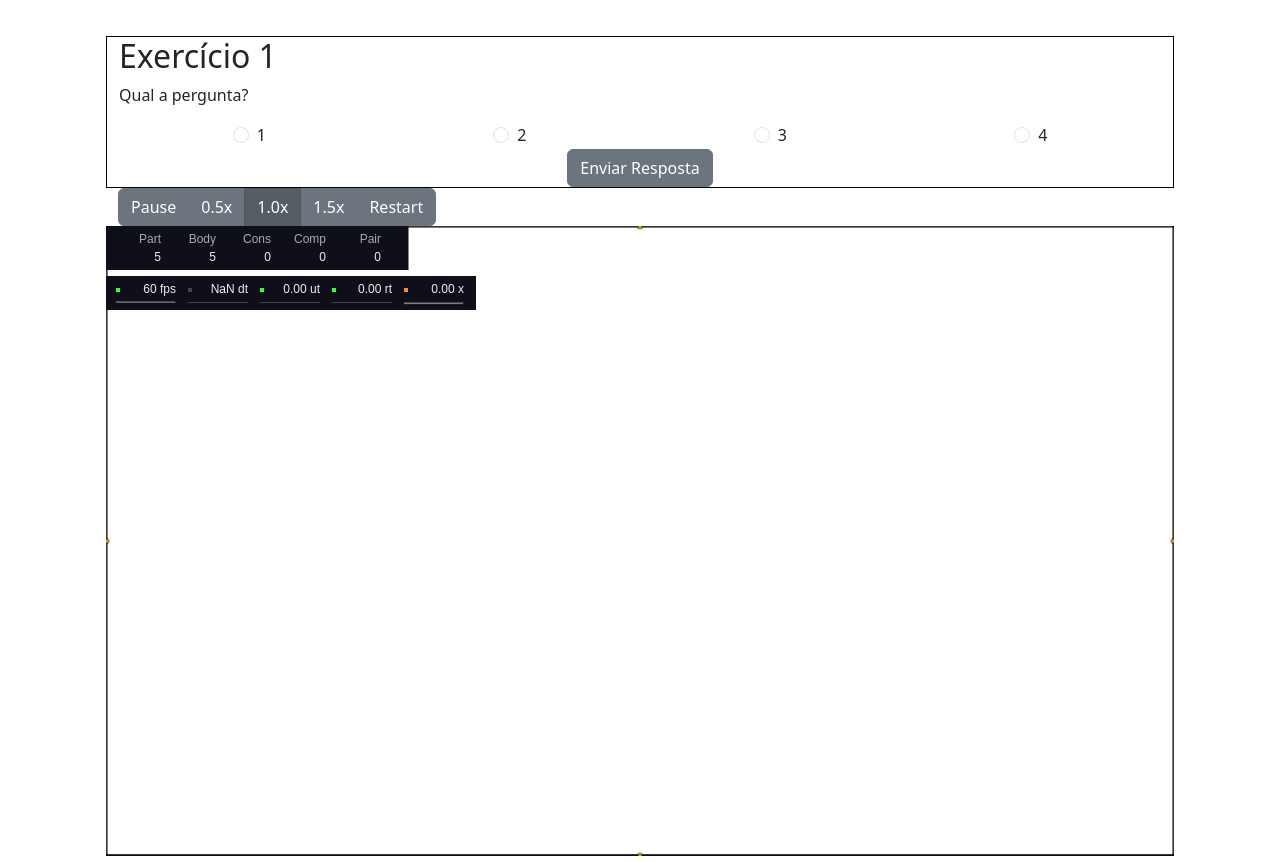
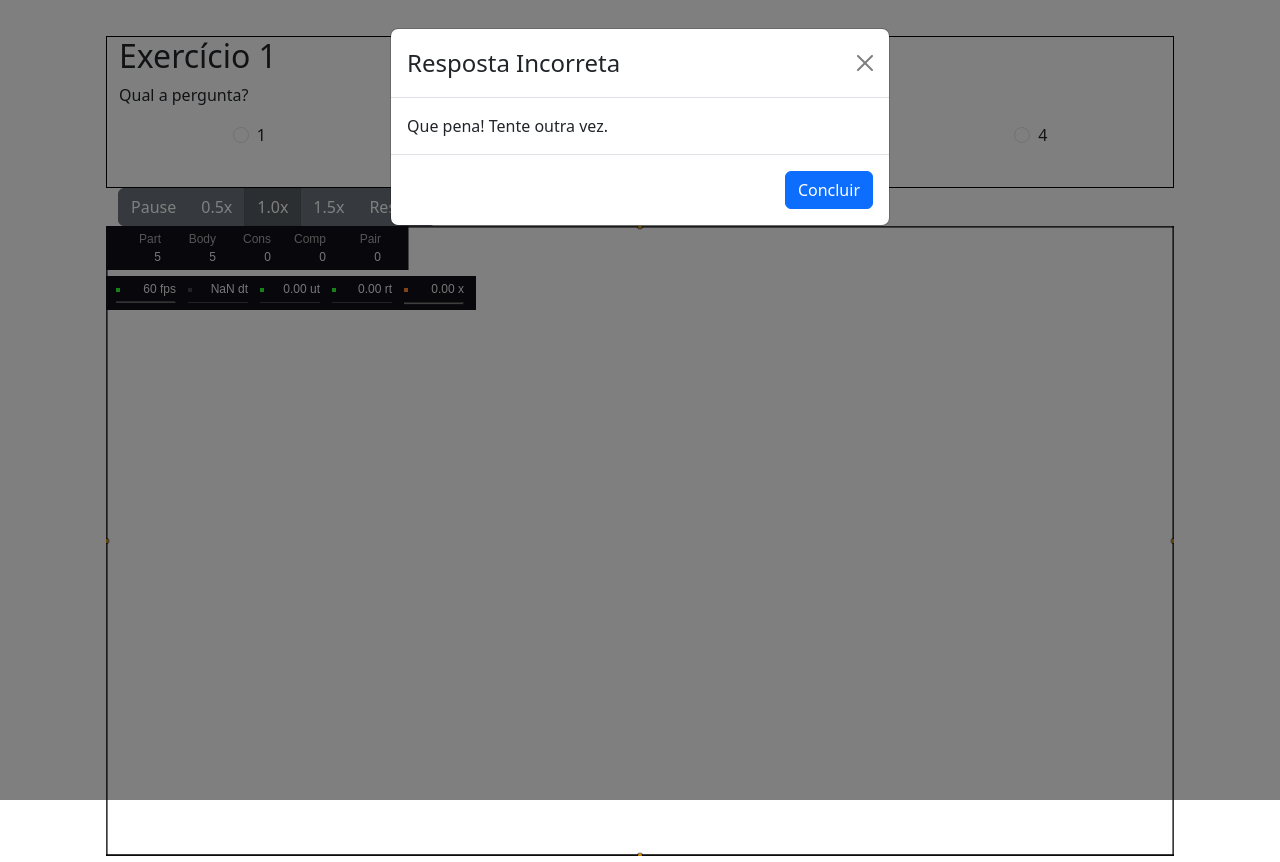
Before and after one commit to zBlasius/PhysiLab2d, a React (Create React App) app: page /elementary-physics/exercise01 in a window 1280 px wide. Both pictures are taken after a click on the button "Enviar Resposta". Built offline with nearby package versions, Linux system fonts and the light colour scheme.

Commit message:
Formulário

```diff
--- a/src/pages/Exercise/Exercise.js
+++ b/src/pages/Exercise/Exercise.js
@@ -1,11 +1,17 @@
 import React from "react";
 import Question from "./components/Question/Question";
 import Simulation from "./components/Simulation/Simulation";
+import { useNavigate } from "react-router";
 
 const Exercise = ({ exercise }) => {
-  // TODO:
+  const navigate = useNavigate();
+
   function onSubmitAnswer(submitedAnswer) {
-    console.log("submitedAnswer: ", submitedAnswer);
+    if (submitedAnswer == exercise.answer) {
+      // TODO: Completar exercicio
+      console.log("submitedAnswer: ", submitedAnswer);
+      navigate("/elementary-physics");
+    }
   }
 
   return (
--- a/src/pages/Exercise/components/Question/Question.js
+++ b/src/pages/Exercise/components/Question/Question.js
@@ -1,12 +1,19 @@
 import React, { useState } from "react";
-import { Button, Container, Form } from "react-bootstrap";
+import { Button, Container, Form, Modal } from "react-bootstrap";
 
 const Question = ({ exercise, onSubmitAnswer }) => {
   const [selectedOption, setSelectedOption] = useState("");
+  const [showModal, setShowModal] = useState(false);
 
-  const handleOptionChange = (e) => {
+  function handleOptionChange(e) {
     setSelectedOption(e.target.value);
-  };
+  }
+
+  function handleCloseModal() {
+    setShowModal(false);
+    onSubmitAnswer(selectedOption);
+    setSelectedOption("");
+  }
 
   return (
     <Container style={{ border: "1px solid black" }}>
@@ -43,11 +50,31 @@
       >
         <Button
           variant={selectedOption ? "primary" : "secondary"}
-          onClick={() => onSubmitAnswer(selectedOption)}
+          onClick={() => setShowModal(true)}
         >
           Enviar Resposta
         </Button>
       </div>
+
+      <Modal show={showModal} onHide={handleCloseModal}>
+        <Modal.Header closeButton>
+          <Modal.Title>
+            {exercise.answer == selectedOption
+              ? "Resposta Correta"
+              : "Resposta Incorreta"}
+          </Modal.Title>
+        </Modal.Header>
+        <Modal.Body>
+          {exercise.answer == selectedOption
+            ? "Parabéns! Você acertou."
+            : "Que pena! Tente outra vez."}
+        </Modal.Body>
+        <Modal.Footer>
+          <Button variant="primary" onClick={handleCloseModal}>
+            Concluir
+          </Button>
+        </Modal.Footer>
+      </Modal>
     </Container>
   );
 };
```
